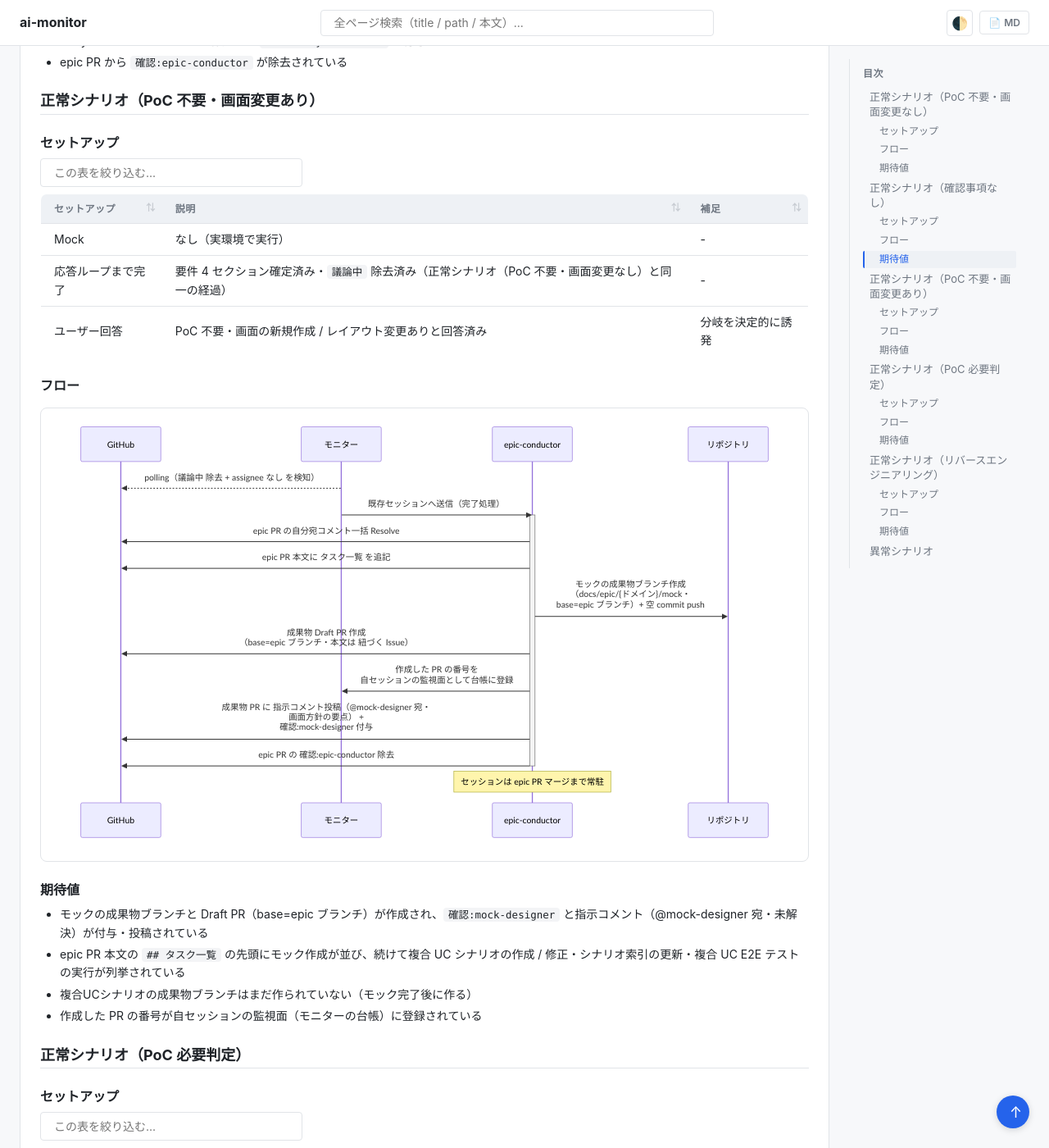
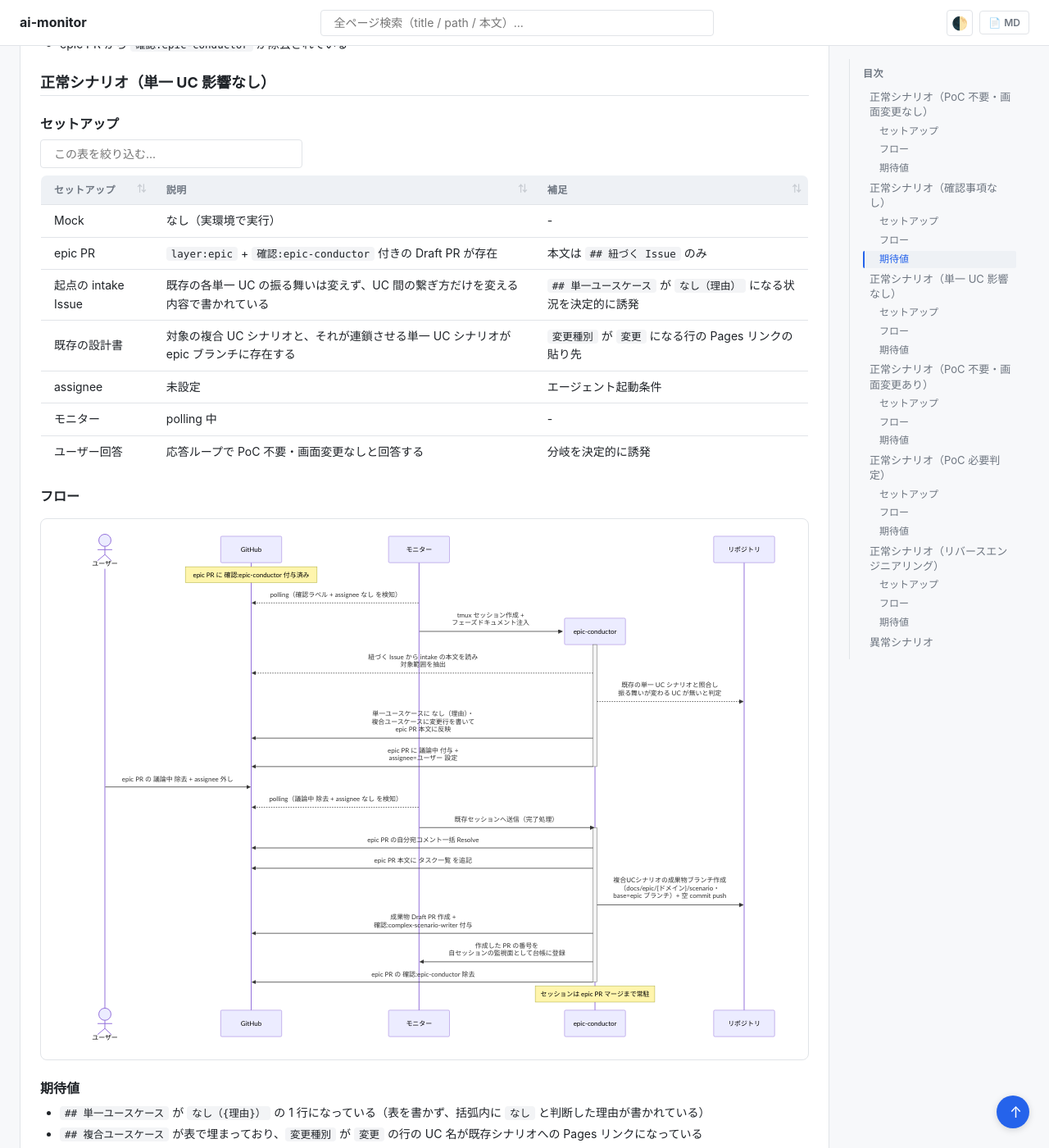
Before and after one commit to shuhei1101/ai-monitor, a Jekyll site: the page built from docs/wiki/設計図/シナリオ/単一ユースケース/epic要件確定.md, in a window 1280 px wide and 1400 px high, scrolled down 3660 px. Shown: the whole window at 82% size. Built offline with Jekyll 4.4.1, drawn with Linux system fonts in a browser that asks for light colours; our own code applies the rules of GitHub Pages for plain Markdown files; some of the changed text lies outside the part shown.

Commit message:
epic要件確定単一シナリオに単一UC影響なしのシナリオを追加しRE経路の補正手順を明記

````diff
--- a/docs/wiki/設計図/シナリオ/単一ユースケース/epic要件確定.md
+++ b/docs/wiki/設計図/シナリオ/単一ユースケース/epic要件確定.md
@@ -74,7 +74,7 @@ sequenceDiagram
 
 ### 期待値
 
-- epic PR 本文に `## 概要` / `## 背景` / `## 単一ユースケース` / `## 複合ユースケース` が揃っており、`## 横断要件` が無い
+- epic PR 本文に `## 概要` / `## 背景` / `## 単一ユースケース` / `## 複合ユースケース` が揃っている
 - `## 単一ユースケース` の `対応 story` 列が全行 `未作成` / `追従` のいずれか
 - `## 単一ユースケース` / `## 複合ユースケース` の `変更種別` 列が全行 `新規` / `変更` / `削除` のいずれかで埋まっている（未記入の行がない）
 - `変更種別` が `変更` / `削除` の行の UC 名が既存シナリオへの Pages リンク（`https://shuhei1101.github.io/ai-monitor/wiki/{パス}.html`）になっている
@@ -134,13 +134,68 @@ sequenceDiagram
 
 - 確認事項コメントが 1 件も投稿されていない（本文から一意に定まる論点を質問していない）
 - `## 単一ユースケース` が 1 行（起点の intake の対象範囲が 1 操作に閉じているため）
-- `## 複合ユースケース` が定型の `なし（本 epic の単一ユースケースは 1 件のため、複数 UC を連鎖させる複合ユースケースは発生しない）` になっている（表を書いていない）
+- `## 複合ユースケース` が `なし（{理由}）` の 1 行になっている（表を書かず、括弧内に `なし` と判断した理由が書かれている）
 - `議論中` が付与されず assignee も設定されていない（ユーザーを止めずに通り抜けている）
 - 確認事項コメントに、質問せずに前提として置いた判断とその根拠が書かれている
 - 複合UCシナリオの成果物ブランチと PR が作られていない（epic ブランチ上で作業する担当が居ないため）
 - epic PR 本文に `## タスク一覧` が無い
 - story ブランチと Draft PR が作成され `確認:story-conductor` が付与されている
 - epic PR から `確認:epic-conductor` が除去されている
+
+## 正常シナリオ（単一 UC 影響なし）
+
+### セットアップ
+
+| セットアップ | 説明 | 補足 |
+| --- | --- | --- |
+| Mock | なし（実環境で実行） | - |
+| epic PR | `layer:epic` + `確認:epic-conductor` 付きの Draft PR が存在 | 本文は `## 紐づく Issue` のみ |
+| 起点の intake Issue | 既存の各単一 UC の振る舞いは変えず、UC 間の繋ぎ方だけを変える内容で書かれている | `## 単一ユースケース` が `なし（理由）` になる状況を決定的に誘発 |
+| 既存の設計書 | 対象の複合 UC シナリオと、それが連鎖させる単一 UC シナリオが epic ブランチに存在する | `変更種別` が `変更` になる行の Pages リンクの貼り先 |
+| assignee | 未設定 | エージェント起動条件 |
+| モニター | polling 中 | - |
+| ユーザー回答 | 応答ループで PoC 不要・画面変更なしと回答する | 分岐を決定的に誘発 |
+
+### フロー
+
+```mermaid
+sequenceDiagram
+  actor U as ユーザー
+  participant GH as GitHub
+  participant ORC as モニター
+
+  Note over GH: epic PR に 確認:epic-conductor 付与済み
+  ORC-->>GH: polling（確認ラベル + assignee なし を検知）
+  create participant MON as epic-conductor
+  ORC->>MON: tmux セッション作成 +<br>フェーズドキュメント注入
+  participant REPO as リポジトリ
+  activate MON
+  MON-->>GH: 紐づく Issue から intake の本文を読み<br>対象範囲を抽出
+  MON-->>REPO: 既存の単一 UC シナリオと照合し<br>振る舞いが変わる UC が無いと判定
+  MON->>GH: 単一ユースケースに なし（理由）・<br>複合ユースケースに変更行を書いて<br>epic PR 本文に反映
+  MON->>GH: epic PR に 議論中 付与 +<br>assignee=ユーザー 設定
+  deactivate MON
+
+  U->>GH: epic PR の 議論中 除去 + assignee 外し
+  ORC-->>GH: polling（議論中 除去 + assignee なし を検知）
+  ORC->>MON: 既存セッションへ送信（完了処理）
+  activate MON
+  MON->>GH: epic PR の自分宛コメント一括 Resolve
+  MON->>GH: epic PR 本文に タスク一覧 を追記
+  MON->>REPO: 複合UCシナリオの成果物ブランチ作成<br>（docs/epic/{ドメイン}/scenario・<br>base=epic ブランチ）+ 空 commit push
+  MON->>GH: 成果物 Draft PR 作成 +<br>確認:complex-scenario-writer 付与
+  MON->>ORC: 作成した PR の番号を<br>自セッションの監視面として台帳に登録
+  MON->>GH: epic PR の 確認:epic-conductor 除去
+  deactivate MON
+  Note over MON: セッションは epic PR マージまで常駐
+```
+
+### 期待値
+
+- `## 単一ユースケース` が `なし（{理由}）` の 1 行になっている（表を書かず、括弧内に `なし` と判断した理由が書かれている）
+- `## 複合ユースケース` が表で埋まっており、`変更種別` が `変更` の行の UC 名が既存シナリオへの Pages リンクになっている
+- epic PR 本文の `## タスク一覧` に複合 UC シナリオの修正・シナリオ索引の更新・複合 UC E2E テストの実行が列挙されている
+- 複合UCシナリオの成果物ブランチと Draft PR が作成され、`確認:complex-scenario-writer` が付与されている
 
 ## 正常シナリオ（PoC 不要・画面変更あり）
 
@@ -229,7 +284,7 @@ sequenceDiagram
 | --- | --- | --- |
 | Mock | なし（実環境で実行） | - |
 | `リバースエンジニアリング` ラベル | 対象の PR に付与済み | 本経路を選ぶ判定材料。ユーザーが立ち上げ Issue に付け、子 PR へ引き継がれる |
-| epic PR | `layer:epic` + `type:docs` + `確認:epic-conductor` 付きで存在 | 本文の `## 単一ユースケース` は作成時に記入済み |
+| epic PR | `layer:epic` + `type:docs` + `確認:epic-conductor` 付きで存在 | 本文の `## 単一ユースケース` は UC 名だけ作成時に記入済み（`変更種別` / Pages リンク / `対応 story` は未記入） |
 | エピック一覧 | 親 system PR の `## エピック一覧` に当該 epic の所属 UC と着手順が確定済み | [システム構成確定](./システム構成確定.md) の成果物 |
 | assignee | 未設定 | エージェント起動条件 |
 | 現状の設計書 | 現状モックと現状の複合 UC シナリオが epic ブランチに存在 | RE PR がマージ済みであることが前提 |
@@ -251,6 +306,7 @@ sequenceDiagram
   activate MON
   MON-->>GH: 親 system PR の エピック一覧から<br>当該 epic の範囲と所属 UC を読む
   MON-->>REPO: epic ブランチの現状モックと現状シナリオから<br>現在の振る舞いを把握
+  MON->>GH: 単一ユースケースの 変更種別 /<br>Pages リンク / 対応 story を<br>現状の設計書と突き合わせて補正
   MON->>GH: 概要 / 背景 / 複合ユースケースを<br>現状の設計書から逆算して epic PR 本文に反映
   MON->>GH: epic PR に確認事項コメント<br>（実装と要件が乖離している箇所・<br>あるべき姿に直す範囲）を投稿
   MON->>GH: epic PR に 議論中 付与 +<br>assignee=ユーザー 設定
````
Also changed, not shown: other parts of docs/wiki/設計図/シナリオ/単一ユースケース/epic要件確定.md (+1 -1 lines).
